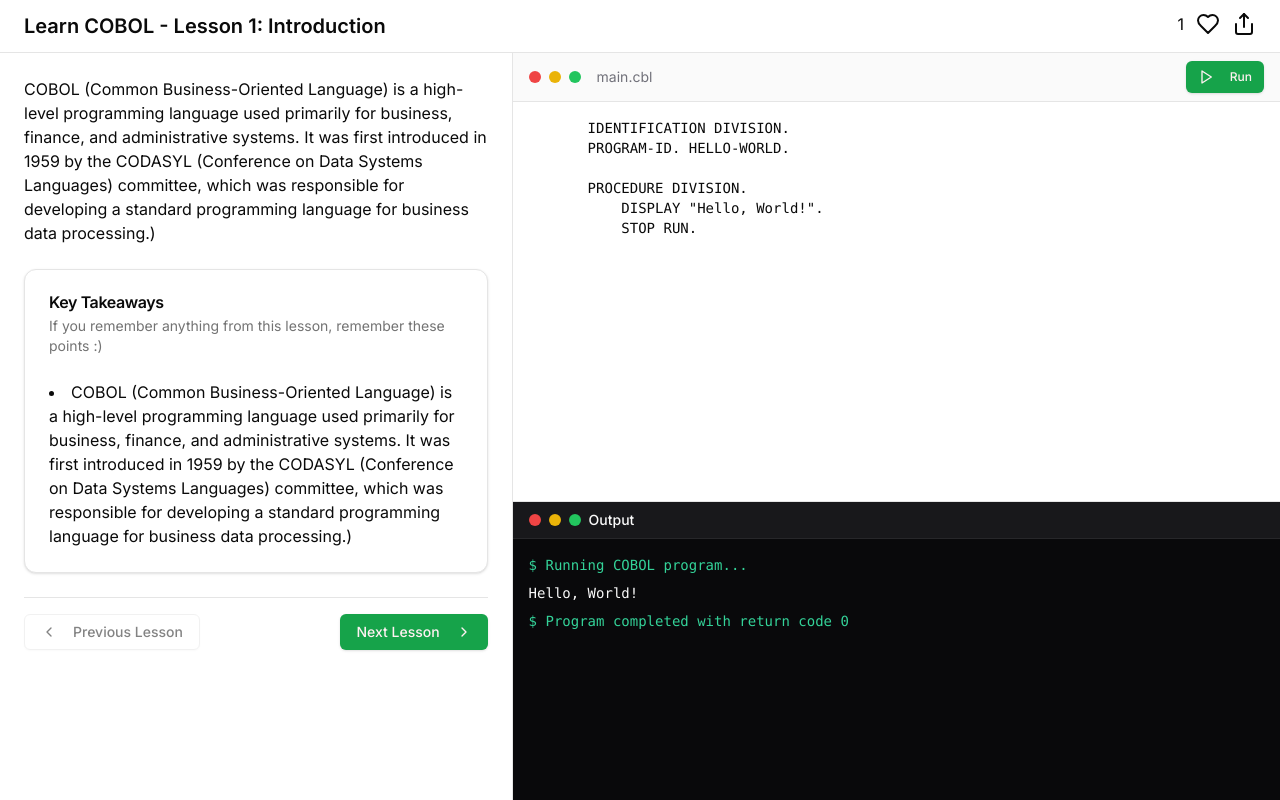
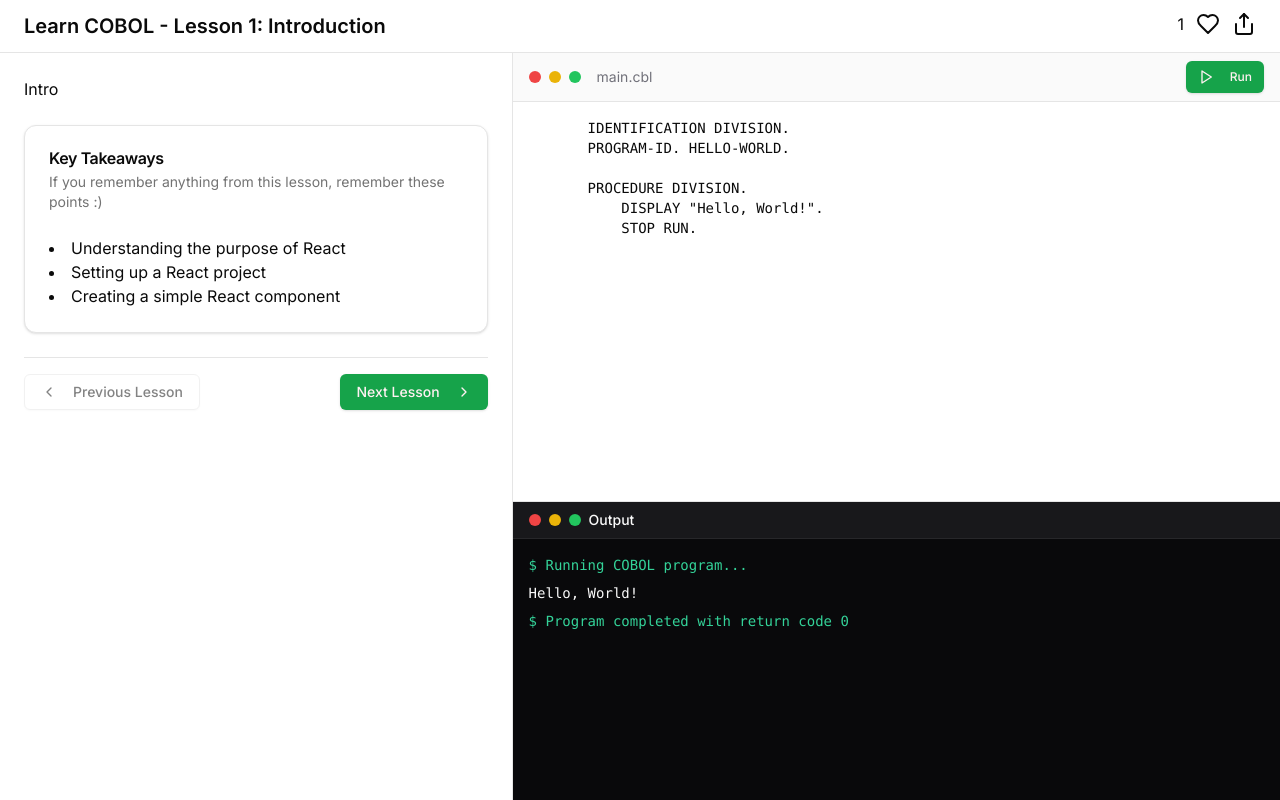
Before and after one commit to MoPaMo/cobolds, a Next.js app: page /learn/1 in a window 1280 px wide. Built offline with nearby package versions, Linux system fonts and the light colour scheme.

Commit message:
create lesson loading system with mock data

```diff
--- /dev/null
+++ b/app/data/lessons.jsx
@@ -0,0 +1,54 @@
+const lessons = [
+  {
+    id: 1,
+    title: "Lesson 1: Introduction to React",
+    description: "In this lesson, we will learn about the basics of React.",
+    duration: "1 hour",
+    created_at: "2021-01-01",
+    text: (
+      <>
+        <h1> Intro</h1>
+      </>
+    ),
+    keyTakeaways: [
+      "Understanding the purpose of React",
+      "Setting up a React project",
+      "Creating a simple React component",
+    ],
+  },
+  {
+    id: 2,
+    title: "Lesson 2: React Components",
+    description: "In this lesson, we will learn about React components.",
+    duration: "1.5 hours",
+    created_at: "2021-01-02",
+    text: (
+      <>
+        <h1> Intro</h1>
+      </>
+    ),
+    keyTakeaways: [
+      "Understanding the component lifecycle",
+      "Creating functional and class components",
+      "Passing props to components",
+    ],
+  },
+  {
+    id: 3,
+    title: "Lesson 3: React Hooks",
+    description: "In this lesson, we will learn about React hooks.",
+    duration: "2 hours",
+    created_at: "2021-01-03",
+    text: (
+      <>
+        <h1> Intro</h1>
+      </>
+    ),
+    keyTakeaways: [
+      "Using the useState hook",
+      "Using the useEffect hook",
+      "Building custom hooks",
+    ],
+  },
+];
+export default lessons;
--- a/app/learn/[slug]/page.tsx
+++ b/app/learn/[slug]/page.tsx
@@ -8,39 +8,41 @@ import {
 } from "@/components/ui/resizable";
 import { Card } from "@/components/ui/card";
 import { Terminal } from "@/components/terminal";
-import { useState, useEffect } from "react";
+import { useState } from "react";
 import { Share, Heart } from "lucide-react";
 
-import { useRouter } from "next/router";
+import { useParams } from "next/navigation";
+import { notFound } from "next/navigation";
+
+import lessons from "@/app/data/lessons";
 
 export default function LearnPage() {
-  const router = useRouter();
-  const [slug, setSlug] = useState(null);
+  const params = useParams();
+  if (!params) {
+    return <div>Error: No parameters found</div>;
+  }
+  const slug = params.slug as string;
+  const lessonNumber = Number(slug.split("-").pop());
 
-  useEffect(() => {
-    if (router.isReady) {
-      setSlug(router.query.slug);
-    }
-  }, [router.isReady, router.query.slug]);
+  const lesson = lessons.find((lesson) => lesson.id == lessonNumber);
+  if (!lesson) {
+    // raise 404 error
+    return notFound();
+  }
 
-  const [text, setText] = useState(
-    `COBOL (Common Business-Oriented Language) is a high-level programming language used primarily for business, finance, and administrative systems. It was first introduced in 1959 by the CODASYL (Conference on Data Systems Languages) committee, which was responsible for developing a standard programming language for business data processing.)`
-  );
-  const [keyTakeaways, setKeyTakeaways] = useState([
-    `COBOL (Common Business-Oriented Language) is a high-level programming language used primarily for business, finance, and administrative systems. It was first introduced in 1959 by the CODASYL (Conference on Data Systems Languages) committee, which was responsible for developing a standard programming language for business data processing.)`,
-  ]);
-
+  const keyTakeaways = lesson ? lesson.keyTakeaways : [];
+  const text = lesson ? lesson.text : "";
   return (
     <div className="h-screen flex flex-col">
       <header className="border-b bg-card px-6 py-3 flex flex-row">
         <h1 className="text-xl font-semibold">
-          Learn COBOL - Lesson {slug}: Introduction
+          Learn COBOL - Lesson {lessonNumber}: Introduction
         </h1>
         <div className="grow"></div>
         <div className="flex flex-row gap-3">
           {slug}
-          <Heart></Heart>
-          <Share></Share>
+          <Heart />
+          <Share />
         </div>
       </header>
 
```
